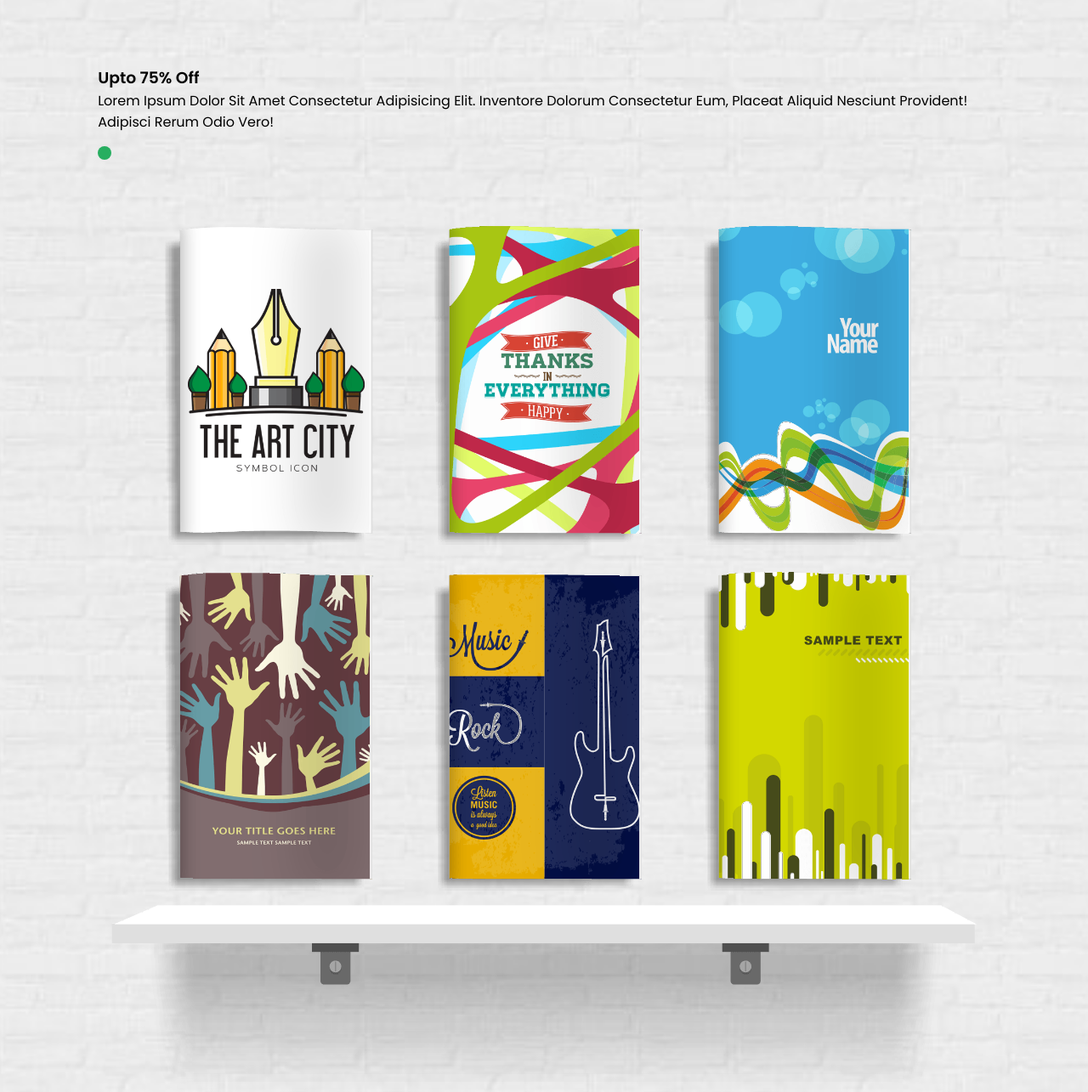
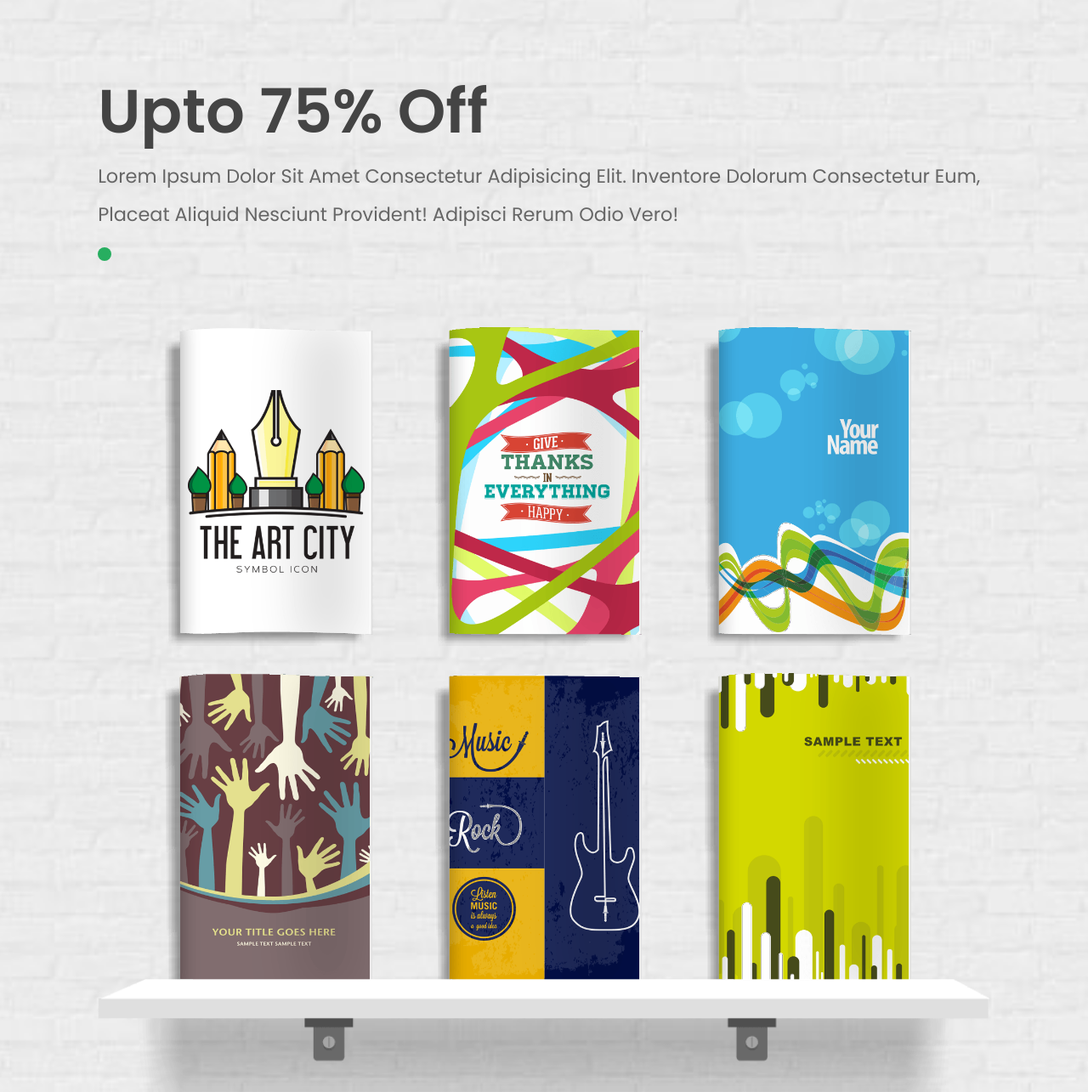
Before and after one commit to taurusilver7/bookbarn, a plain HTML site: page index.html in a window 1280 px wide. Shown: the part 140-1425 px from the top of the page at 85% size. Drawn offline with Linux system fonts and the light colour scheme; a web font is replaced by a local one.

Commit message:
home content style

```diff
--- a/style.css
+++ b/style.css
@@ -290,6 +290,22 @@ section {
   transform: scale(0.9);
 }
 
+.home .row .books-slider .stand {
+  width: 100%;
+  margin-top: -2rem;
+}
+
+.home .row .content h3 {
+  color: var(--black);
+  font-size: 4.5rem;
+}
+
+.home .row .content p {
+  color: var(--light);
+  font-size: 1.4rem;
+  line-height: 2;
+}
+
 /* Media Queries */
 
 @media (max-width: 991px) {
```
